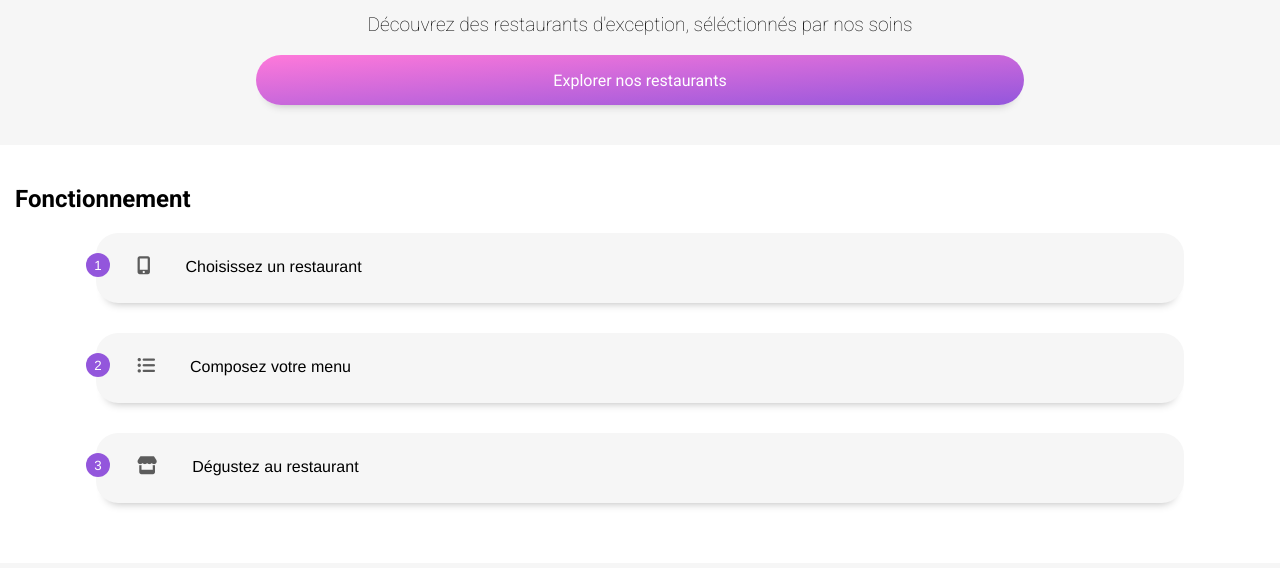
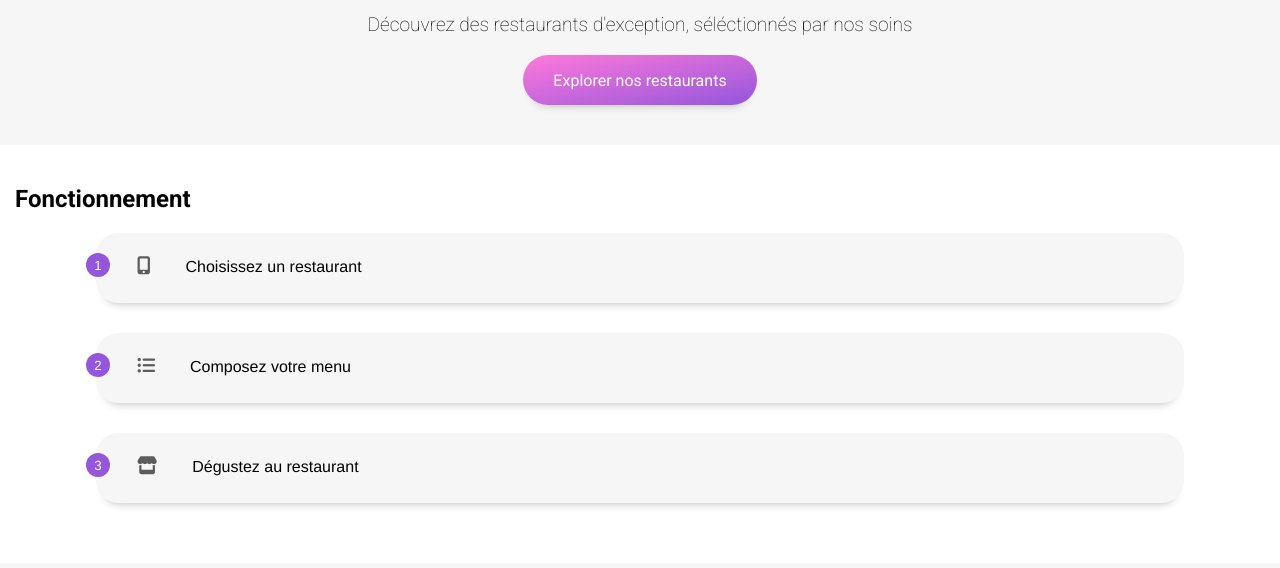
Before and after one commit to cfred22/FredericClech_3_27102021, a website: page index.html in a window 1280 px wide. Shown: the part 232-800 px from the top of the page. Drawn offline with Linux system fonts and the light colour scheme; a web font is replaced by a local one.

Commit message:
création bouton mixin "explorer & commander"

```diff
--- a/_utils.scss
+++ b/_utils.scss
@@ -79,3 +79,19 @@ $color-gradient: linear-gradient(to bottom right, $color-secondary, $color-prima
     padding-left: 35px;
     font-size: large;
 }
+
+@mixin request-btn() {            // <- bouton "explorer nos resto" & "commander"
+   .request__btn {
+       font: {
+           size: $font-size-xsmall;
+           family: $font-family-title;
+       }
+       color: $color-bloc;
+       box-shadow: 0px 10px 10px -10px #b4b4b4;
+       border-radius: 25px;
+       margin-bottom: 40px;
+       padding: 0 30px 0 30px;     //<-- padding pour modifier le width suivant le TEXTE
+       height: 50px;
+       background: $color-gradient;
+   }
+}
--- a/index.html
+++ b/index.html
@@ -34,10 +34,10 @@
                     <i class="fas fa-map-marker-alt"></i>
                     <input type="text" name="town" placeholder="Paris, Belleville" class="search__space">
                 </div>
-                <div class="intro">
+                <div class="request">
                     <h1>Réservez le menu qui vous convient</h1>
                     <p>Découvrez des restaurants d'exception, séléctionnés par nos soins</p>
-                    <button class="intro__btn" type="button">Explorer nos restaurants
+                    <button class="request__btn" type="button">Explorer nos restaurants
                     </button>
                 </div>
             </header>
--- a/main.scss
+++ b/main.scss
@@ -61,8 +61,10 @@ header {
             margin-left: 10px;
             font-size: $font-size-xsmall;
         }
+
     }
-    .intro {
+    .request {                      // bouton explorer nos restaurants
+        @include request-btn();     //<--- mixin bouton "explorer, commander...etc"
         flex-direction: column;
         align-items: center;
         display: flex;
@@ -83,19 +85,6 @@ header {
            }
            text-align: center;
            margin-top: 0;
-       }
-       .intro__btn {
-           font: {
-               size: $font-size-xsmall;
-               family: $font-family-title;
-           }
-           color: $color-bloc;
-           box-shadow: 0px 10px 10px -10px #b4b4b4;
-           border-radius: 25px;
-           margin-bottom: 40px;
-           width: 60%;
-           height: 50px;
-           background: $color-gradient;
        }
     }
 }
@@ -256,7 +245,7 @@ footer {
 
 }
 
-// PAGE "LA PALETTE DU GOÛT" .... etc *******************************************
+// PAGES "LA PALETTE DU GOÛT" .... etc *******************************************
 
 .logo {
     display: flex;
@@ -318,7 +307,7 @@ footer {
                 }
                 border-bottom: 3px solid $color-tertiary;
                 padding: 0 0 5px 0;
-                width: 45px;
+                width: 40px;
                 text-transform: uppercase;
             }
         }
@@ -385,3 +374,10 @@ footer {
 .dish:hover .dish__validation .fas {
     animation: rotate-check 1.1s;            // <-- keyframes rotate
 }
+
+// commander btn
+.request {
+    @include request-btn();      //<--- mixin bouton "explorer, commander...etc"
+    display: flex;               //     + bouton modulable suivant TXT (padding)
+    justify-content: center;
+}
```
Also changed, not shown: la_palette_du_gout.html (+8 -0 lines), style.css, 1 other file.
